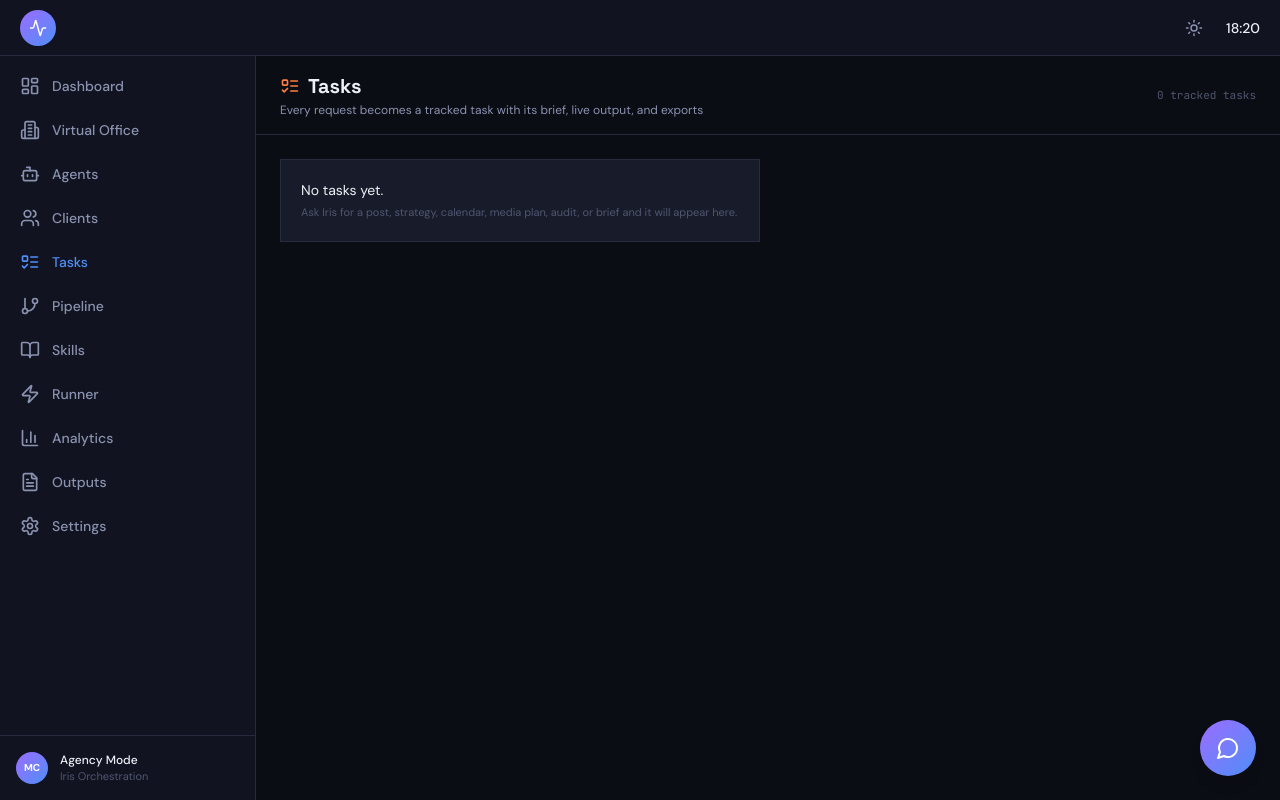
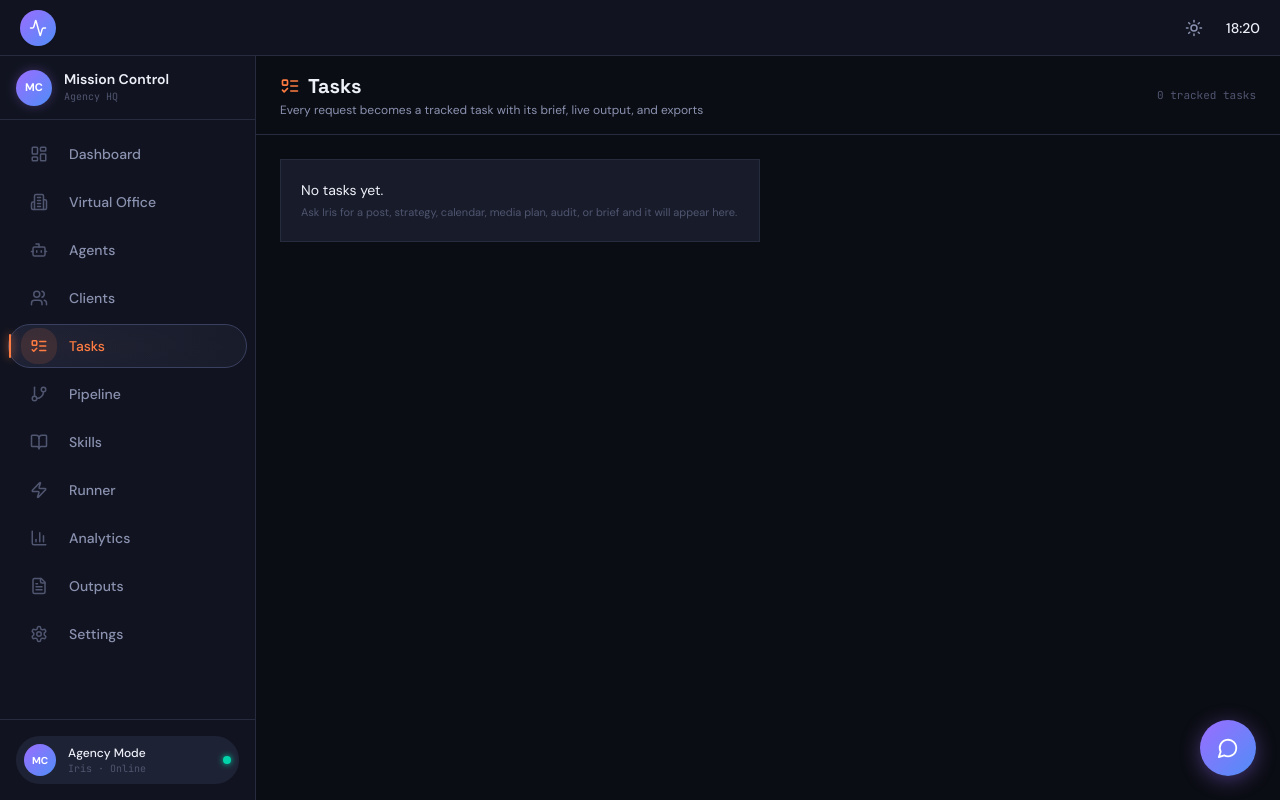
Before and after one commit to moeadas/mission-control, a Next.js app: page /tasks in a window 1280 px wide. Built offline with nearby package versions, Linux system fonts and the light colour scheme.

Commit message:
docs: update ARCHITECTURE.md with new design system and full app documentation

```diff
--- a/src/components/ClientShell.tsx
+++ b/src/components/ClientShell.tsx
@@ -6,13 +6,23 @@ import { Sidebar } from '@/components/layout/Sidebar'
 import { ToastContainer } from '@/components/ui/Toast'
 import { IrisChat } from '@/components/agents/IrisChat'
 import { useAgentsStore } from '@/lib/agents-store'
-import { MessageCircle } from 'lucide-react'
+import { MessageCircle, LayoutDashboard, Building2, Bot, ListTodo, X } from 'lucide-react'
+import Link from 'next/link'
+import { usePathname } from 'next/navigation'
+
+const MOBILE_NAV = [
+  { id: 'dashboard', label: 'Home', icon: LayoutDashboard, href: '/dashboard' },
+  { id: 'office', label: 'Office', icon: Building2, href: '/office' },
+  { id: 'agents', label: 'Agents', icon: Bot, href: '/agents' },
+  { id: 'tasks', label: 'Tasks', icon: ListTodo, href: '/tasks' },
+]
 
 export function ClientShell({ children }: { children: React.ReactNode }) {
   const openIris = useAgentsStore((state) => state.openIris)
   const isIrisOpen = useAgentsStore((state) => state.isIrisOpen)
   const themeMode = useAgentsStore((state) => state.agencySettings.themeMode)
   const [mobileMenuOpen, setMobileMenuOpen] = useState(false)
+  const pathname = usePathname()
 
   useEffect(() => {
     document.documentElement.dataset.theme = themeMode
@@ -40,28 +50,57 @@ export function ClientShell({ children }: { children: React.ReactNode }) {
         />
         <main
           id="main-content"
-          className="flex-1 overflow-y-auto"
+          className="flex-1 overflow-y-auto pb-20 md:pb-0"
           tabIndex={-1}
         >
           {children}
         </main>
       </div>
 
+      {/* Mobile Bottom Navigation Bar */}
+      <nav
+        className="mobile-bottom-nav md:hidden"
+        aria-label="Mobile navigation"
+      >
+        {MOBILE_NAV.map((item) => {
+          const isActive = pathname === item.href || pathname.startsWith(item.href + '/')
+          const Icon = item.icon
+          return (
+            <Link
+              key={item.id}
+              href={item.href}
+              className={`mobile-bottom-nav-item ${isActive ? 'active' : ''}`}
+              aria-current={isActive ? 'page' : undefined}
+            >
+              <Icon size={20} />
+              <span>{item.label}</span>
+              {isActive && (
+                <div
+                  className="absolute top-0 left-1/2 -translate-x-1/2 w-8 h-0.5 rounded-full"
+                  style={{ background: 'var(--accent-blue)' }}
+                />
+              )}
+            </Link>
+          )
+        })}
+      </nav>
+
       {/* Iris Chat FAB */}
       <button
         onClick={openIris}
         className={`
-          fixed bottom-6 right-6 z-40
-          flex items-center justify-center w-14 h-14 rounded-full
+          fixed bottom-20 md:bottom-6 right-4 md:right-6 z-40
+          flex items-center justify-center w-12 h-12 md:w-14 md:h-14 rounded-full
           bg-gradient-to-br from-[var(--accent-purple)] to-[var(--accent-blue)]
           text-white shadow-lg
           transition-all duration-200
-          hover:scale-105 hover:shadow-xl
+          hover:scale-110 hover:shadow-xl
           active:scale-95
         `}
         aria-label={isIrisOpen ? 'Close Iris chat' : 'Open Iris chat'}
+        style={{ boxShadow: '0 4px 20px rgba(155, 109, 255, 0.4)' }}
       >
-        <MessageCircle size={24} />
+        {isIrisOpen ? <X size={20} /> : <MessageCircle size={22} />}
       </button>
 
       <IrisChat />
--- a/src/components/layout/Sidebar.tsx
+++ b/src/components/layout/Sidebar.tsx
@@ -16,6 +16,7 @@ import {
   BarChart3,
   BookOpen,
   X,
+  ChevronLeft,
 } from 'lucide-react'
 import { clsx } from 'clsx'
 
@@ -39,116 +40,214 @@ interface SidebarProps {
   onMobileClose?: () => void
 }
 
+function NavItem({
+  item,
+  isActive,
+  collapsed,
+  onClick,
+}: {
+  item: (typeof NAV_ITEMS)[0]
+  isActive: boolean
+  collapsed?: boolean
+  onClick?: () => void
+}) {
+  const Icon = item.icon
+
+  return (
+    <Link
+      key={item.id}
+      href={item.href}
+      onClick={onClick}
+      className={clsx(
+        'group relative flex items-center gap-3 rounded-xl transition-all duration-200 min-h-[44px]',
+        isActive
+          ? 'bg-gradient-to-r from-[var(--bg-elevated)] to-[var(--bg-card)] border border-[var(--border-glow)]'
+          : 'text-[var(--text-secondary)] hover:bg-[var(--bg-elevated)] hover:text-[var(--text-primary)] border border-transparent',
+        collapsed ? 'justify-center px-2' : 'px-3'
+      )}
+      aria-current={isActive ? 'page' : undefined}
+    >
+      {/* Active indicator */}
+      {isActive && (
+        <>
+          <div
+            className="absolute left-0 top-1/2 -translate-y-1/2 w-0.5 h-6 rounded-full"
+            style={{ background: item.color, boxShadow: `0 0 8px ${item.color}` }}
+          />
+          <div
+            className="absolute inset-0 rounded-xl opacity-10"
+            style={{ background: `radial-gradient(ellipse at left, ${item.color}40, transparent 70%)` }}
+          />
+        </>
+      )}
+
+      <div
+        className={clsx(
+          'flex items-center justify-center w-9 h-9 rounded-lg flex-shrink-0 transition-all',
+          isActive ? '' : 'group-hover:scale-105'
+        )}
+        style={{
+          background: isActive ? item.color + '20' : 'transparent',
+        }}
+      >
+        <Icon
+          size={18}
+          style={{ color: isActive ? item.color : 'var(--text-dim)' }}
+          className="transition-colors"
+        />
+      </div>
+
+      {!collapsed && (
+        <span
+          className={clsx(
+            'text-sm font-medium transition-colors',
+            isActive ? 'text-[var(--text-primary)]' : ''
+          )}
+          style={isActive ? { color: item.color } : {}}
+        >
+          {item.label}
+        </span>
+      )}
+
+      {/* Hover glow effect */}
+      {!isActive && (
+        <div className="absolute inset-0 rounded-xl opacity-0 group-hover:opacity-5 transition-opacity pointer-events-none"
+          style={{ background: item.color }}
+        />
+      )}
+    </Link>
+  )
+}
+
 export function Sidebar({ collapsed = false, mobileOpen = false, onMobileClose }: SidebarProps) {
   const pathname = usePathname()
 
   return (
     <>
-      {/* Mobile overlay backdrop */}
+      {/* Mobile backdrop */}
       {mobileOpen && (
         <div
-          className="fixed inset-0 bg-black/50 backdrop-blur-sm z-40 md:hidden"
+          className="fixed inset-0 bg-black/60 backdrop-blur-sm z-40 md:hidden"
           onClick={onMobileClose}
           aria-hidden="true"
         />
       )}
 
       {/* Mobile sidebar */}
-      {mobileOpen && (
       <nav
-          className="fixed left-0 top-0 h-full w-[280px] z-50 flex flex-col bg-[var(--bg-panel)] border-r border-[var(--border)] md:hidden"
+        className={clsx(
+          'fixed left-0 top-0 h-full z-50 flex flex-col bg-[var(--bg-panel)] border-r border-[var(--border)] md:hidden',
+          'w-72 transition-transform duration-300',
+          mobileOpen ? 'translate-x-0' : '-translate-x-full'
+        )}
         aria-label="Main navigation"
       >
-          <div className="flex items-center justify-between h-14 px-4 border-b border-[var(--border)]">
-            <span className="text-sm font-semibold text-[var(--text-primary)]">Menu</span>
+        {/* Header */}
+        <div className="flex items-center justify-between h-16 px-4 border-b border-[var(--border)] flex-shrink-0">
+          <div className="flex items-center gap-3">
+            <div className="w-9 h-9 rounded-xl bg-gradient-to-br from-[var(--accent-purple)] to-[var(--accent-blue)] flex items-center justify-center">
+              <span className="text-[11px] font-bold text-white">MC</span>
+            </div>
+            <div>
+              <p className="text-sm font-semibold text-[var(--text-primary)]">Mission Control</p>
+              <p className="text-[10px] text-[var(--text-dim)] font-mono">Agency HQ</p>
+            </div>
+          </div>
           <button
             onClick={onMobileClose}
-              className="p-2 rounded-lg hover:bg-[var(--bg-card)] text-[var(--text-secondary)] min-w-[44px] min-h-[44px] flex items-center justify-center"
+            className="p-2 rounded-lg hover:bg-[var(--bg-elevated)] text-[var(--text-secondary)] min-w-[44px] min-h-[44px] flex items-center justify-center transition-colors"
             aria-label="Close menu"
           >
             <X size={20} />
           </button>
         </div>
-          <div className="flex-1 overflow-y-auto py-2">
-            {NAV_ITEMS.map((item) => {
-              const isActive = pathname === item.href || pathname.startsWith(item.href + '/')
-              const Icon = item.icon
-              return (
-                <Link
+
+        {/* Nav items */}
+        <div className="flex-1 overflow-y-auto py-3 px-2 space-y-1">
+          {NAV_ITEMS.map((item) => (
+            <NavItem
               key={item.id}
-                  href={item.href}
+              item={item}
+              isActive={pathname === item.href || pathname.startsWith(item.href + '/')}
               onClick={onMobileClose}
-                  className={clsx(
-                    'flex items-center gap-3 mx-2 px-3 py-2.5 rounded-xl min-h-[44px]',
-                    'transition-all duration-150',
-                    isActive
-                      ? 'bg-[var(--accent-blue)]/10 text-[var(--accent-blue)]'
-                      : 'text-[var(--text-secondary)] hover:bg-[var(--bg-card)] hover:text-[var(--text-primary)]'
-                  )}
-                  aria-current={isActive ? 'page' : undefined}
-                >
-                  <Icon size={20} className="flex-shrink-0" />
-                  <span className="text-sm font-medium">{item.label}</span>
-                </Link>
-              )
-            })}
+            />
+          ))}
         </div>
-          <div className="p-4 border-t border-[var(--border)]">
-            <div className="flex items-center gap-3">
-              <div className="w-8 h-8 rounded-lg bg-gradient-to-br from-[var(--accent-purple)] to-[var(--accent-blue)] flex items-center justify-center">
+
+        {/* Footer */}
+        <div className="p-4 border-t border-[var(--border)] flex-shrink-0">
+          <div className="flex items-center gap-3 p-2 rounded-xl bg-[var(--bg-elevated)]">
+            <div className="w-8 h-8 rounded-lg bg-gradient-to-br from-[var(--accent-purple)] to-[var(--accent-blue)] flex items-center justify-center flex-shrink-0">
               <span className="text-[10px] font-bold text-white">MC</span>
             </div>
-              <div>
-                <p className="text-xs font-medium text-[var(--text-primary)]">Agency Mode</p>
-                <p className="text-[11px] text-[var(--text-dim)]">Iris Orchestration</p>
+            <div className="min-w-0">
+              <p className="text-xs font-medium text-[var(--text-primary)] truncate">Agency Mode</p>
+              <p className="text-[10px] text-[var(--text-dim)] font-mono truncate">Iris · Online</p>
             </div>
+            <div className="ml-auto w-2 h-2 rounded-full bg-[#00d4aa] shadow-[0_0_6px_#00d4aa] flex-shrink-0 animate-pulse" />
           </div>
         </div>
       </nav>
-      )}
 
       {/* Desktop sidebar */}
       <nav
         className={clsx(
           'hidden md:flex flex-col bg-[var(--bg-panel)] border-r border-[var(--border)]',
-          'w-64 flex-shrink-0',
-          collapsed && 'w-16'
+          'flex-shrink-0 transition-all duration-300',
+          collapsed ? 'w-16' : 'w-64'
         )}
         aria-label="Main navigation"
       >
-        <div className="flex-1 overflow-y-auto py-2">
-          {NAV_ITEMS.map((item) => {
-            const isActive = pathname === item.href || pathname.startsWith(item.href + '/')
-            const Icon = item.icon
-            return (
-              <Link
+        {/* Logo */}
+        <div className={clsx(
+          'flex items-center border-b border-[var(--border)] flex-shrink-0',
+          collapsed ? 'h-16 justify-center px-2' : 'h-16 px-4'
+        )}>
+          <div className="flex items-center gap-3">
+            <div className="w-9 h-9 rounded-xl bg-gradient-to-br from-[var(--accent-purple)] to-[var(--accent-blue)] flex items-center justify-center flex-shrink-0 shadow-[0_0_12px_rgba(155,109,255,0.3)]">
+              <span className="text-[11px] font-bold text-white">MC</span>
+            </div>
+            {!collapsed && (
+              <div className="min-w-0">
+                <p className="text-sm font-semibold text-[var(--text-primary)] leading-tight">Mission Control</p>
+                <p className="text-[10px] text-[var(--text-dim)] font-mono">Agency HQ</p>
+              </div>
+            )}
+          </div>
+        </div>
+
+        {/* Nav items */}
+        <div className="flex-1 overflow-y-auto py-3 px-2 space-y-1">
+          {NAV_ITEMS.map((item) => (
+            <NavItem
               key={item.id}
-                href={item.href}
-                className={clsx(
-                  'flex items-center gap-3 mx-2 px-3 py-2.5 rounded-xl min-h-[44px]',
-                  'transition-all duration-150',
-                  isActive
-                    ? 'bg-[var(--accent-blue)]/10 text-[var(--accent-blue)]'
-                    : 'text-[var(--text-secondary)] hover:bg-[var(--bg-card)] hover:text-[var(--text-primary)]'
-                )}
-                aria-current={isActive ? 'page' : undefined}
-              >
-                <Icon size={20} className="flex-shrink-0" />
-                {!collapsed && <span className="text-sm font-medium">{item.label}</span>}
-              </Link>
-            )
-          })}
+              item={item}
+              isActive={pathname === item.href || pathname.startsWith(item.href + '/')}
+              collapsed={collapsed}
+            />
+          ))}
         </div>
-        <div className="p-4 border-t border-[var(--border)]">
-          <div className="flex items-center gap-3">
-            <div className="w-8 h-8 rounded-lg bg-gradient-to-br from-[var(--accent-purple)] to-[var(--accent-blue)] flex items-center justify-center">
+
+        {/* Footer */}
+        <div className={clsx(
+          'border-t border-[var(--border)] flex-shrink-0',
+          collapsed ? 'p-2' : 'p-4'
+        )}>
+          <div className={clsx(
+            'flex items-center gap-3 p-2 rounded-xl bg-[var(--bg-elevated)]',
+            collapsed ? 'justify-center' : ''
+          )}>
+            <div className="w-8 h-8 rounded-lg bg-gradient-to-br from-[var(--accent-purple)] to-[var(--accent-blue)] flex items-center justify-center flex-shrink-0">
               <span className="text-[10px] font-bold text-white">MC</span>
             </div>
             {!collapsed && (
-              <div>
-                <p className="text-xs font-medium text-[var(--text-primary)]">Agency Mode</p>
-                <p className="text-[11px] text-[var(--text-dim)]">Iris Orchestration</p>
+              <>
+                <div className="min-w-0 flex-1">
+                  <p className="text-xs font-medium text-[var(--text-primary)] truncate">Agency Mode</p>
+                  <p className="text-[10px] text-[var(--text-dim)] font-mono truncate">Iris · Online</p>
                 </div>
+                <div className="w-2 h-2 rounded-full bg-[#00d4aa] shadow-[0_0_6px_#00d4aa] flex-shrink-0 animate-pulse" />
+              </>
             )}
           </div>
         </div>
```
Also changed, not shown: 1 other file (tests, documents, lock files or other folders). Lines whose indentation alone changed are shown as unchanged.
